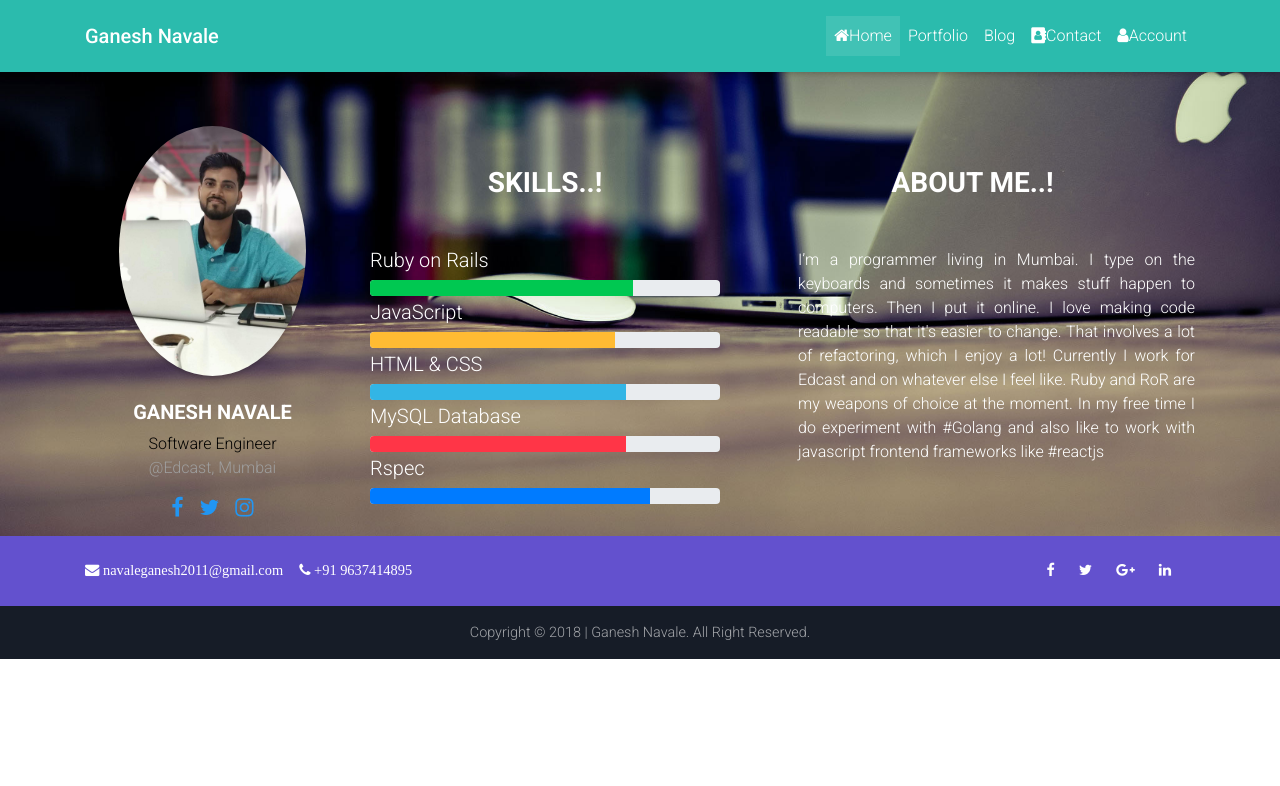
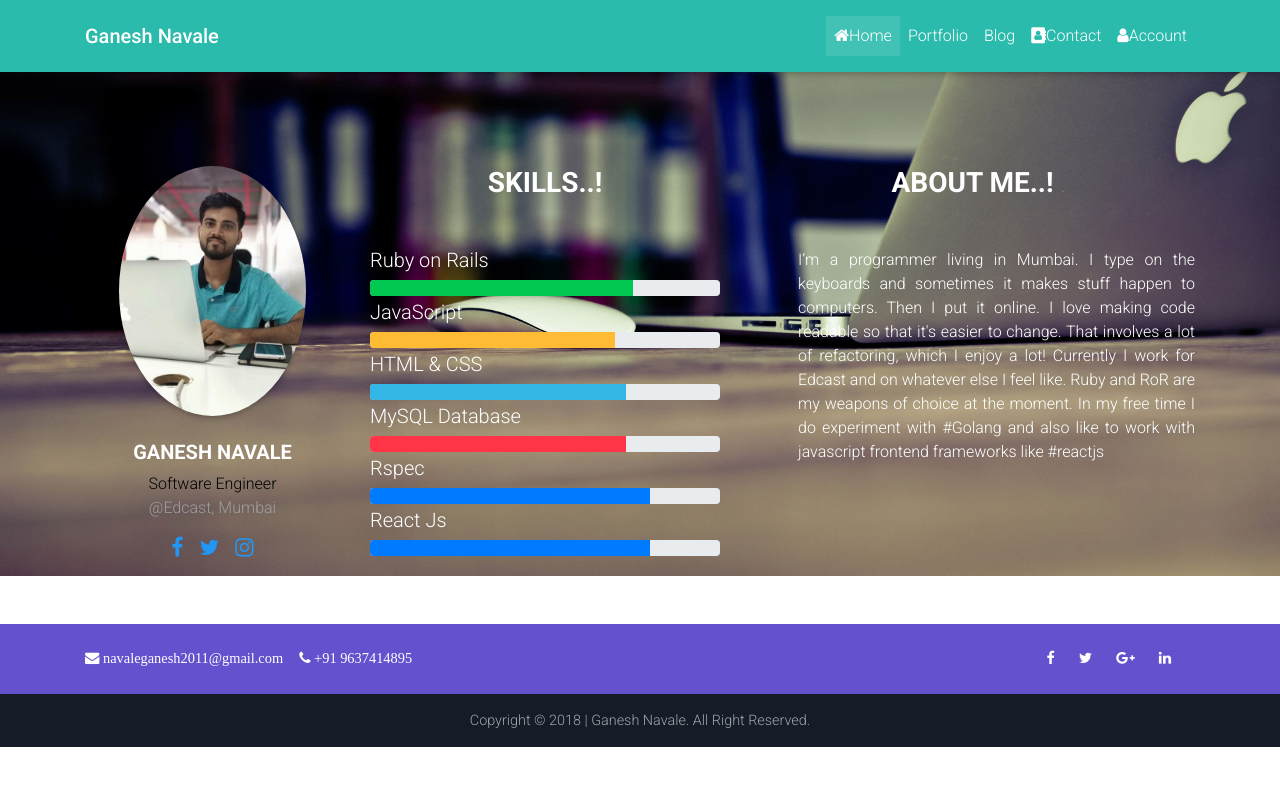
Before and after one commit to GaneshNavale/react_portfolio, a React (Create React App) app: page / in a window 1280 px wide. Shown: the top 786 px of the page. Built offline with nearby package versions, Linux system fonts and the light colour scheme.

Commit message:
updated home page

```diff
--- a/src/components/Home.js
+++ b/src/components/Home.js
@@ -9,10 +9,10 @@ class Home extends Component {
   render() {
     return (
       <Container>
-          <Row>
+          <Row className="mb-5">
             <Col lg="3" md="12" className="mb-lg-0 mt-5 text-center">
               <Animation type="zoomIn">
-                <img src={profile} className="img-fluid rounded-circle mt-2 z-depth-1 profile-img" alt="Responsive image"/>
+                <img src={profile} className="img-fluid rounded-circle mt-5 z-depth-1 profile-img" alt="Responsive image"/>
               </Animation>
               <h5 className="text-uppercase font-weight-bold mt-4 mb-2">Ganesh Navale</h5>
               <p className="black-text">Software Engineer <p className="grey-text">@Edcast, Mumbai</p></p>
@@ -32,7 +32,7 @@ class Home extends Component {
             <Col lg="4" md="12" className="mb-lg-0 mt-5 text-center">
               <h3 className="m-5 text-center font-weight-bold text-uppercase">Skills..!</h3>
               <p className="mt-4 text-left">
-                <h5 className="mt-1">Ruby on Rails</h5>
+                <h5 className="">Ruby on Rails</h5>
                 <Progress className="" color="success" value={75}></Progress>
                 <h5 className="mt-1">JavaScript</h5>
                 <Progress className="" color="warning" value={70}></Progress>
@@ -42,6 +42,8 @@ class Home extends Component {
                 <Progress className="" color="danger" value={73}></Progress>
                 <h5 className="mt-1">Rspec</h5>
                 <Progress className="" value={80}></Progress>
+                <h5 className="mt-1">React Js</h5>
+                <Progress className="" color="yellow" value={80}></Progress>
               </p>
             </Col>
             <Col lg="5" md="12" className="mb-lg-0 mt-5 text-left">
```
